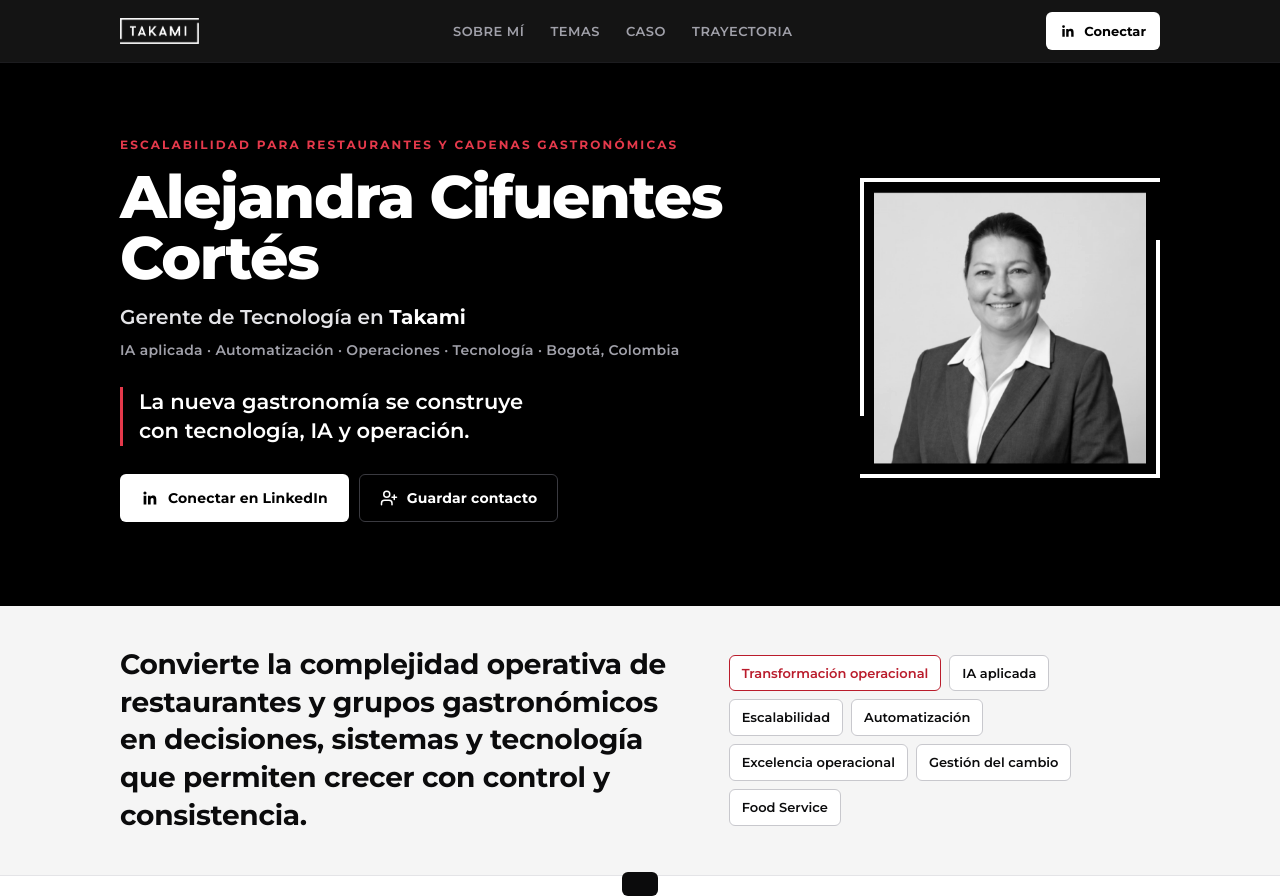
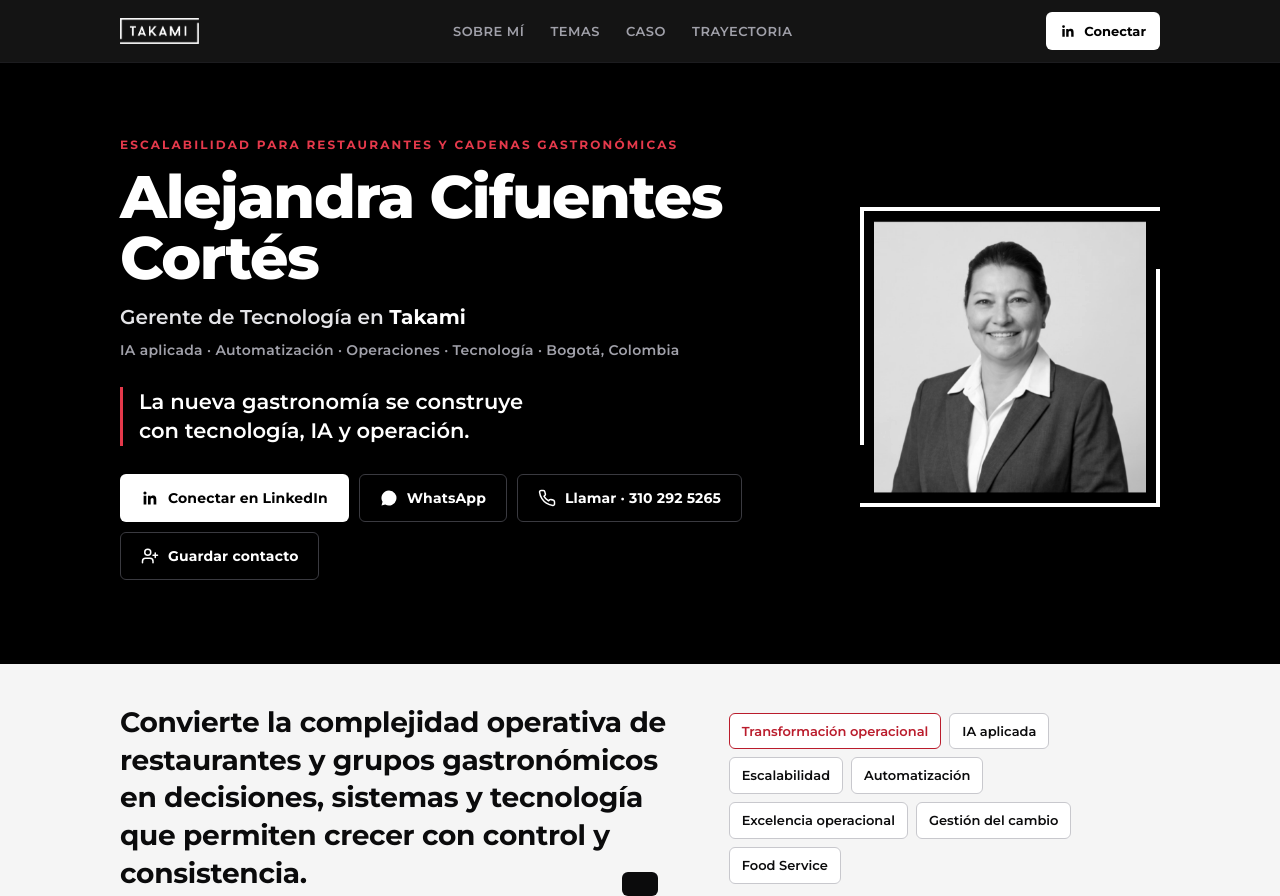
Before and after one commit to miguelmbarrera/alejandracifuentes, a plain HTML site: page index.html in a window 1280 px wide. Shown: the top 896 px of the page. Drawn offline with Linux system fonts and the light colour scheme.

Commit message:
Agrega telefono y WhatsApp

```diff
--- a/index.html
+++ b/index.html
@@ -216,6 +216,7 @@ footer button{background:none;border:0;color:inherit;font:inherit;text-decoratio
     in:'<svg viewBox="0 0 24 24" fill="currentColor"><path d="M20.4 20.5h-3.6v-5.6c0-1.3 0-3-1.8-3s-2.1 1.4-2.1 2.9v5.7H9.3V9h3.4v1.6c.5-.9 1.6-1.8 3.4-1.8 3.6 0 4.3 2.4 4.3 5.5v6.2zM5.3 7.4a2.1 2.1 0 1 1 0-4.2 2.1 2.1 0 0 1 0 4.2zM7.1 20.5H3.5V9h3.6v11.5z"/></svg>',
     web:'<svg viewBox="0 0 24 24" fill="none" stroke="currentColor" stroke-width="2" stroke-linecap="round" stroke-linejoin="round"><circle cx="12" cy="12" r="10"/><path d="M2 12h20M12 2a15 15 0 0 1 0 20M12 2a15 15 0 0 0 0 20"/></svg>',
     user:'<svg viewBox="0 0 24 24" fill="none" stroke="currentColor" stroke-width="2" stroke-linecap="round" stroke-linejoin="round"><path d="M16 21v-2a4 4 0 0 0-4-4H6a4 4 0 0 0-4 4v2"/><circle cx="9" cy="7" r="4"/><path d="M19 8v6M22 11h-6"/></svg>',
+    tel:'<svg viewBox="0 0 24 24" fill="none" stroke="currentColor" stroke-width="2" stroke-linecap="round" stroke-linejoin="round"><path d="M22 16.9v3a2 2 0 0 1-2.2 2 19.8 19.8 0 0 1-8.6-3.1 19.5 19.5 0 0 1-6-6A19.8 19.8 0 0 1 2.1 4.2 2 2 0 0 1 4.1 2h3a2 2 0 0 1 2 1.7c.1.9.4 1.8.7 2.7a2 2 0 0 1-.5 2.1L8 9.8a16 16 0 0 0 6 6l1.3-1.3a2 2 0 0 1 2.1-.4c.9.3 1.8.6 2.7.7a2 2 0 0 1 1.7 2z"/></svg>',
     mail:'<svg viewBox="0 0 24 24" fill="none" stroke="currentColor" stroke-width="2" stroke-linecap="round" stroke-linejoin="round"><rect x="2" y="4" width="20" height="16" rx="2"/><path d="m22 6-10 7L2 6"/></svg>',
     wa:'<svg viewBox="0 0 24 24" fill="currentColor"><path d="M12 2a10 10 0 0 0-8.6 15.1L2 22l5-1.3A10 10 0 1 0 12 2zm4.5 12.1c-.2-.1-1.5-.7-1.7-.8-.2-.1-.4-.1-.6.1l-.8 1c-.1.2-.3.2-.5.1a6.7 6.7 0 0 1-3.3-2.9c-.3-.4.3-.4.8-1.4.1-.2 0-.3 0-.5l-.8-1.8c-.2-.5-.4-.4-.6-.4h-.5a1 1 0 0 0-.7.3 3 3 0 0 0-.9 2.2 5.2 5.2 0 0 0 1.1 2.8 11.9 11.9 0 0 0 4.6 4c1.7.7 2.4.8 3.2.7.5-.1 1.5-.6 1.8-1.2.2-.6.2-1.1.1-1.2l-.4-.3z"/></svg>'
   };
@@ -225,7 +226,8 @@ footer button{background:none;border:0;color:inherit;font:inherit;text-decoratio
   $('topLink').href = C.linkedin || '#';
   const ctas = (oscuro) => [
     C.linkedin ? `<a class="btn ${oscuro?'btn-blanco':'btn-negro'}" href="${esc(C.linkedin)}" target="_blank" rel="noopener">${I.in}Conectar en LinkedIn</a>` : '',
-    C.whatsapp ? `<a class="btn ${oscuro?'btn-borde':'btn-linea'}" href="https://wa.me/${esc(C.whatsapp)}" target="_blank" rel="noopener">${I.wa}WhatsApp</a>` : '',
+    C.whatsapp ? `<a class="btn ${oscuro?'btn-borde':'btn-linea'}" href="https://wa.me/${esc(C.whatsapp)}?text=${encodeURIComponent('Hola Alejandra, vi tu perfil y me gustaría conversar.')}" target="_blank" rel="noopener">${I.wa}WhatsApp</a>` : '',
+    C.whatsapp ? `<a class="btn ${oscuro?'btn-borde':'btn-linea'}" href="tel:+${esc(C.whatsapp)}">${I.tel}Llamar · ${esc(C.telefono||'')}</a>` : '',
     C.correo ? `<a class="btn ${oscuro?'btn-borde':'btn-linea'}" href="mailto:${esc(C.correo)}">${I.mail}Escríbeme</a>` : '',
     `<button class="btn ${oscuro?'btn-borde':'btn-linea'}" type="button" data-vcard>${I.user}Guardar contacto</button>`,
     C.takami ? `<a class="btn ${oscuro?'btn-borde':'btn-linea'}" href="${esc(C.takami)}" target="_blank" rel="noopener">${I.web}Conoce Takami</a>` : ''
--- a/perfil.js
+++ b/perfil.js
@@ -22,7 +22,8 @@ window.PERFIL = {
     linkedin: "https://www.linkedin.com/in/alejandracifuentescortes/",
     takami: "",          // página web de Takami; "" oculta el botón "Conoce Takami"
     correo: "",          // pon un correo para mostrar el botón "Escríbeme"
-    whatsapp: ""         // solo números con 57, ej. 573001234567; "" lo oculta
+    telefono: "310 292 5265",   // como se ve en pantalla; "" lo oculta
+    whatsapp: "573102925265"    // solo números con 57; "" oculta el botón de WhatsApp
   },
 
   propuesta: "Convierte la complejidad operativa de restaurantes y grupos gastronómicos en decisiones, sistemas y tecnología que permiten crecer con control y consistencia.",
```
